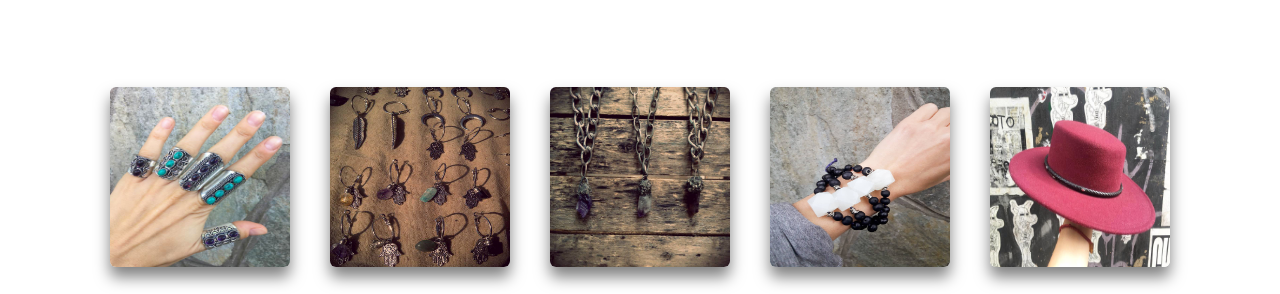
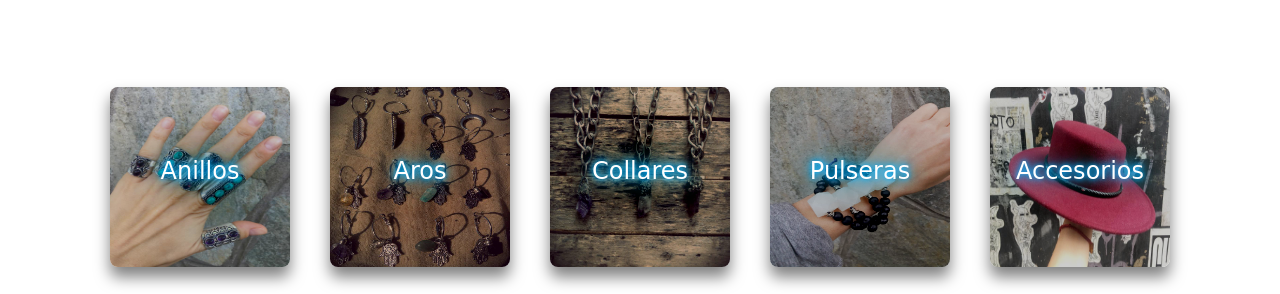
Before and after one commit to maxicaprioglio/ProyectoCoder, a website: page index.html in a window 1280 px wide. Shown: the part 146-440 px from the top of the page. Drawn offline with nearby package versions, Linux system fonts and the light colour scheme; a web font is replaced by a local one.

Commit message:
ultima grabacion

```diff
--- a/assets/scss/componentes/_secciones.scss
+++ b/assets/scss/componentes/_secciones.scss
@@ -4,50 +4,71 @@
     justify-content: center;
     flex-wrap: wrap;
     width: 100%;
+
     padding: 50px 20px 10px 20px;
-
-
     .contenedor-prod {
-        border-radius: 6px;
+        border-radius: 8px;
+        height: 180px;
+            width: 180px;
         margin: 20px;
         overflow: hidden;
         box-shadow: 0px 10px 15px rgba(0, 0, 0, 0.5);
+        .caja-estructura {
+            width: 100%;
+            height: 100%;
+            position: relative;
+            display: inline-block;
+            img {
+                position: absolute;
+                width: 100%;
+                height: 100%;
+                }
+            .filtro-texto {
+                position: absolute;
+                width: 100%;
+                height: 100%;
+                top: 50%;
+                left: 50%;
+
+                transform: translate(-50%, -50%);
+                background-color:rgba(0, 0, 0, 0.2);
+                p {display: block;
+                    position: absolute;
+                    width: 100%;
+                    height: 100%;
+                    text-align: center;
+                    top: 70px;
+                    text-shadow:
+                    0 0 5px rgba(0,178,255,1),
+                    0 0 10px rgba(0,178,255,1),
+                    0 0 20px rgba(0,178,255,1),
+                    0 0 40px rgba(38,104,127,1),
+                    0 0 80px rgba(38,104,127,1),
+                    0 0 90px rgba(38,104,127,1),
+                    0 0 100px rgba(38,104,127,1),
+                    0 0 140px rgba(38,104,127,1),
+                    0 0 180px rgba(38,104,127,1);
 
 
+                font-family: 'Yellowtail', cursive;
+                color: #ffff;
+                font-size: 24px;}
 
-    .caja-estructura {
-        height: 180px;
-        width: 180px;
-        display: block;
+            }
+            &:hover p {
+                color: hsl(316, 100%, 93%);
+                text-shadow:
+                    0 0 5px rgba(255, 13, 191,1),
+                    0 0 10px rgba(255, 13, 191,1),
+                    0 0 20px rgba(255, 13, 191,1),
+                    0 0 40px rgb(148, 50, 122,1),
+                    0 0 80px rgba(148, 50, 122,1),
+                    0 0 90px rgba(148, 50, 122,1),
+                    0 0 100px rgba(148, 50, 122,1),
+                    0 0 140px rgba(148, 50, 122,1),
+                    0 0 180px rgba(148, 50, 122,1);
 
-
-
-
-        img {
-            width: 100%;
-            height: 100%;
-            transition: all 500ms ease-out;
-            z-index: 0;
-
-
-                }
-            .filtro-texto  {
-                position: absolute;
-                top: 0;
-                background: gray;
-                transition: all 500ms ease-out;
-                opacity: 0;
-                visibility: hidden;
-                  p {
-                    text-align: center;
-                    font-family: Arial, Helvetica, sans-serif;
-                    font-size: 15px;
-  }
-                }
-
-        }
+            }
+            }
     }
-    }
-    .caja-estructura:hover > .capa {
-        opacity: 1;
-        visibility: visible; }
+}
```
Also changed, not shown: assets/css/Style.css.
